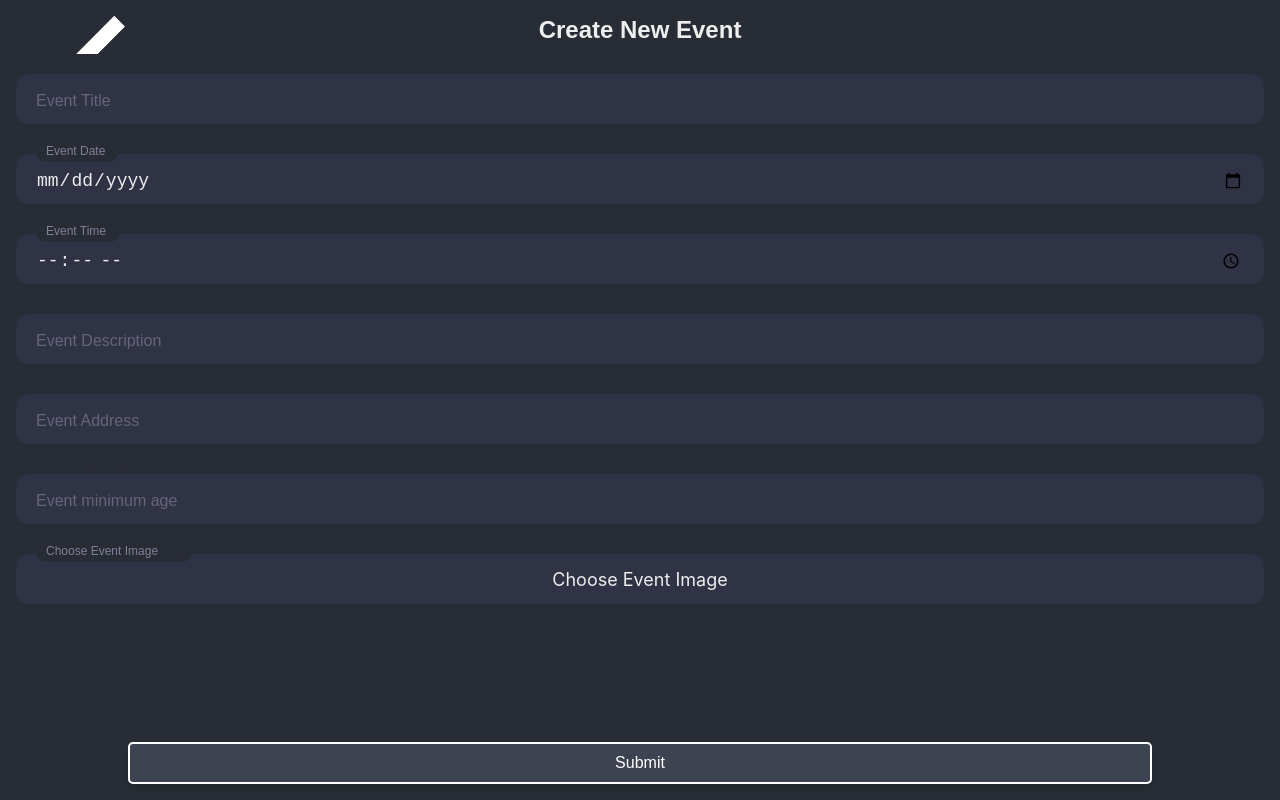
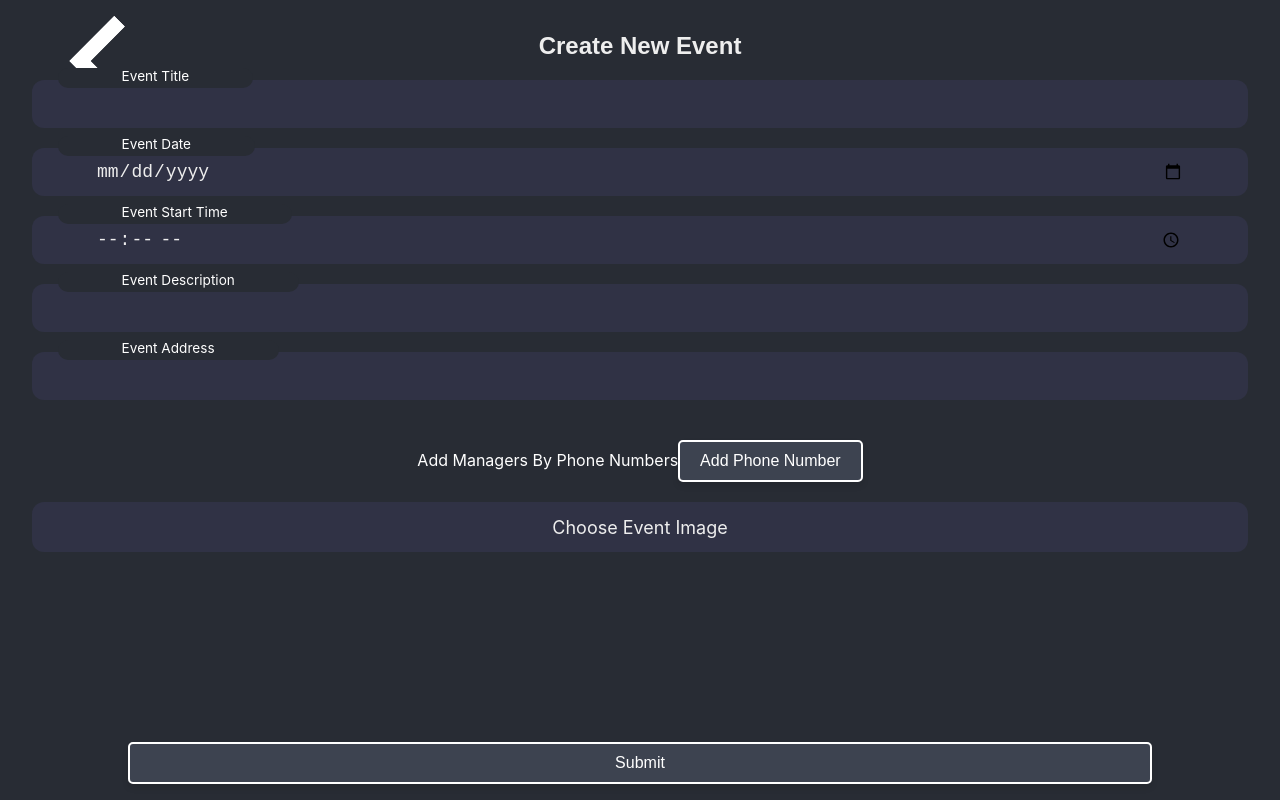
Before and after one commit to matanarad/EventsNameTBD, a React (Create React App) app: page /createEvent/1 in a window 1280 px wide. Built offline with nearby package versions, Linux system fonts and the light colour scheme.

Commit message:
new CrateEventPage

```diff
--- a/package.json
+++ b/package.json
@@ -17,8 +17,6 @@
     "web-vitals": "^2.1.4"
   },
   "scripts": {
-    "predeploy": "npm run build",
-    "deploy": "gh-pages -d build",
     "start": "react-scripts start",
     "build": "react-scripts build",
     "test": "react-scripts test",
--- a/src/Pages/CreateEvent/CreateEvent.css
+++ b/src/Pages/CreateEvent/CreateEvent.css
@@ -3,57 +3,26 @@
 }
 
 .input-container {
-  height: 50px;
+  height: 6vh;
   position: relative;
   width: 100%;
-}
-
-.ic2 {
-  margin-top: 30px;
+  margin-top: 2.5vh;
 }
 
 .cut {
   background-color: #282c34;
-  color: #282c34;
   border-radius: 10px;
-  height: 20px;
-  left: 20px;
+  height: 2.5vh;
+  left: 2vw;
   position: absolute;
-  top: -20px;
-  transform: translateY(0);
-  transition: transform 200ms;
+  top: -2.5vh;
   width: max-content;
+  transform: translateY(8px);
+  font-size: 0.85rem;
+  padding-left: 5vw;
+  padding-right: 5vw;
 }
 
-.input:focus ~ .cut,
-.input:not(:placeholder-shown) ~ .cut {
-  transform: translateY(8px);
-}
-
-.placeholder {
-  color: #65657b;
-  font-family: sans-serif;
-  left: 20px;
-  line-height: 14px;
-  pointer-events: none;
-  position: absolute;
-  transform-origin: 0 50%;
-  transition: transform 200ms, color 200ms;
-  top: 20px;
-}
-
-.input:focus ~ .placeholder,
-.input:not(:placeholder-shown) ~ .placeholder {
-  transform: translateY(-30px) translateX(10px) scale(0.75);
-}
-
-.input:not(:placeholder-shown) ~ .placeholder {
-  color: #808097;
-}
-
-.input:focus ~ .placeholder {
-  color: #dc2f55;
-}
 .input {
   background-color: #303245;
   border-radius: 12px;
@@ -63,8 +32,13 @@
   font-size: 18px;
   height: 100%;
   outline: 0;
-  padding: 4px 20px 0;
+  padding: 0 5vw 0;
   width: 100%;
+}
+
+input {
+  appearance: none;
+  -webkit-appearance: none; /* For older versions of WebKit browsers */
 }
 
 .file-input-form {
@@ -110,9 +84,10 @@
 }
 
 .preview-image {
-  margin-top: 20px;
+  margin-top: 3vh;
   width: 100%;
   border-radius: 12px;
+  margin-bottom: 8vh;
 }
 
 .submit {
@@ -132,3 +107,49 @@
   transition: background-color 0.3s ease;
   border: 2px solid white;
 }
+.remove-button {
+  padding: 10px 20px;
+  background-color: #3d4350;
+  color: white;
+  border-radius: 5px;
+  cursor: pointer;
+  font-size: 16px;
+  box-shadow: 0 4px 6px rgba(0, 0, 0, 0.1);
+  transition: background-color 0.3s ease;
+  border: 2px solid white;
+}
+
+.add-phone-number-button {
+  padding: 10px 20px;
+  background-color: #3d4350;
+  color: white;
+  border-radius: 5px;
+  cursor: pointer;
+  font-size: 16px;
+  box-shadow: 0 4px 6px rgba(0, 0, 0, 0.1);
+  transition: background-color 0.3s ease;
+  border: 2px solid white;
+  margin-top: 2.5vh;
+}
+
+.add-phone-number-button:disabled {
+  padding: 10px 20px;
+  background-color: #3d4350;
+  color: white;
+  border-radius: 5px;
+  cursor: pointer;
+  font-size: 16px;
+  box-shadow: 0 4px 6px rgba(0, 0, 0, 0.1);
+  transition: background-color 0.3s ease;
+  border: 2px solid white;
+  margin-top: 2.5vh;
+}
+
+.error {
+  /* border-color: red; */
+  border: 1px solid red;
+}
+
+.error-msg {
+  color: red;
+}
--- a/src/Pages/CreateEvent/CreateEvent.jsx
+++ b/src/Pages/CreateEvent/CreateEvent.jsx
@@ -1,21 +1,54 @@
 import { useState } from "react";
 import "./CreateEvent.css";
-import { useForm } from "react-hook-form";
 import { Link } from "react-router-dom";
 import { useParams } from "react-router-dom";
 import backIcon from "../../img/backIcon.svg";
 
+import React from "react";
+import { useForm, useFieldArray } from "react-hook-form";
+import config from "../../config";
+const questionsList = [
+  {
+    name: "Event Title",
+    type: "text",
+  },
+  {
+    name: "Event Date",
+    type: "date",
+  },
+  {
+    name: "Event Start Time",
+    type: "time",
+  },
+  {
+    name: "Event Description",
+    type: "text",
+  },
+  {
+    name: "Event Address",
+    type: "text",
+  },
+];
+
 function CreateEvent() {
+  const {
+    register,
+    control,
+    handleSubmit,
+    formState: { errors },
+  } = useForm();
+  const [preview, setPreview] = useState("");
+  const [selectedFile, setSelectedFile] = useState(null);
   const { userID } = useParams();
 
-  const { register, handleSubmit } = useForm();
+  const { fields, append, remove } = useFieldArray({
+    control,
+    name: "phoneNumbers",
+  });
+
   const onSubmit = (data) => {
     console.log(data);
   };
-
-  const [selectedFile, setSelectedFile] = useState(null);
-
-  const [preview, setPreview] = useState("");
 
   const handleFileChange = (e) => {
     const file = e.target.files[0];
@@ -27,59 +60,71 @@ function CreateEvent() {
       setPreview("");
     }
   };
-
-  const questionsList = [
-    {
-      name: "Event Title",
-      type: "text",
-    },
-    {
-      name: "Event Date",
-      type: "date",
-    },
-    {
-      name: "Event Time",
-      type: "time",
-    },
-    {
-      name: "Event Description",
-      type: "text",
-    },
-    {
-      name: "Event Address",
-      type: "text",
-    },
-    {
-      name: "Event minimum age",
-      type: "number",
-    },
-  ];
   return (
     <div className="CreateEvent">
-      <form onSubmit={handleSubmit(onSubmit)}>
       <Link to={`/MyEventsPage/${userID}`}>
         <button className="return-bar">
           <img className="icon" src={backIcon} alt="None" />
           {/* <div>Return to event page</div> */}
         </button>
       </Link>
+      <form onSubmit={handleSubmit(onSubmit)} className="CreateEvent">
+        {/* Render questions from the questions list */}
         <div className="title">Create New Event</div>
-        {questionsList.map((question) => {
-          return (
-            <div className="input-container ic2" key={question.name}>
+        {questionsList.map((question, index) => (
+          <div className="input-container" key={question.name}>
             <input
+              type={question.type}
               {...register(question.name, { required: true })}
-                id={question.name}
-                className="input"
-                type={question.type}
-                placeholder=" "
+              className={`input ${errors[question.name] ? "error" : ""}`}
             />
             <div className="cut">{question.name}</div>
-              <label className="placeholder">{question.name}</label>
           </div>
-          );
-        })}
-        <div className="input-container ic2">
+        ))}
+
+        {/* Input for list of phone numbers */}
+        <div style={{ marginTop: "2.5vh" }}>
+          <label>Add Managers By Phone Numbers</label>
+          {fields.map((field, index) => (
+            <div
+              key={index}
+              style={{
+                display: "grid",
+                gridTemplateColumns: "1fr max-content",
+                gap: "2vw",
+                marginTop: "2.5vh",
+              }}
+            >
+              <input
+                type="tel"
+                className={`input ${
+                  errors.phoneNumbers?.[index] ? "error" : ""
+                }`}
+                {...register(`phoneNumbers.${index}`, { required: true })}
+                defaultValue={field.value} // Populate existing values
+              />
+              <button
+                type="button"
+                onClick={() => remove(index)}
+                className="remove-button"
+              >
+                Remove
+              </button>
+            </div>
+          ))}
+          {fields.length < config.maxNumberOfMangers && (
+            <button
+              type="button"
+              onClick={() => append("")}
+              className="add-phone-number-button"
+            >
+              Add Phone Number
+            </button>
+          )}
+        </div>
+        {/* Input for image */}
+
+        <div className="input-container">
           <input
             {...register("image_file", { required: true })}
             id="file"
@@ -87,18 +132,19 @@ function CreateEvent() {
             type="file"
             onChange={handleFileChange}
           />
-          <div className="cut">{"Choose Event Image"}</div>
-          <label className="placeholder">{"Choose Event Image"}</label>
-
           <label htmlFor="file" className="custom-file-label">
             {selectedFile ? selectedFile.name : "Choose Event Image"}
           </label>
         </div>
+        {preview && (
+          <img src={preview} alt="Preview" className="preview-image" />
+        )}
+
+        {/* Submit button */}
         <button type="submit" className="submit">
           Submit
         </button>
       </form>
-      {preview && <img src={preview} alt="Preview" className="preview-image" />}
     </div>
   );
 }
--- a/src/config.js
+++ b/src/config.js
@@ -3,6 +3,7 @@ const config = {
   url: "https://192.168.1.205:3000/",
   shareDataTitle: "ToDo Add massage Title",
   shareDataText: "ToDo Add massage",
+  maxNumberOfMangers: 5,
 };
 
 export default config;
```
Lines whose indentation alone changed are shown as unchanged.
